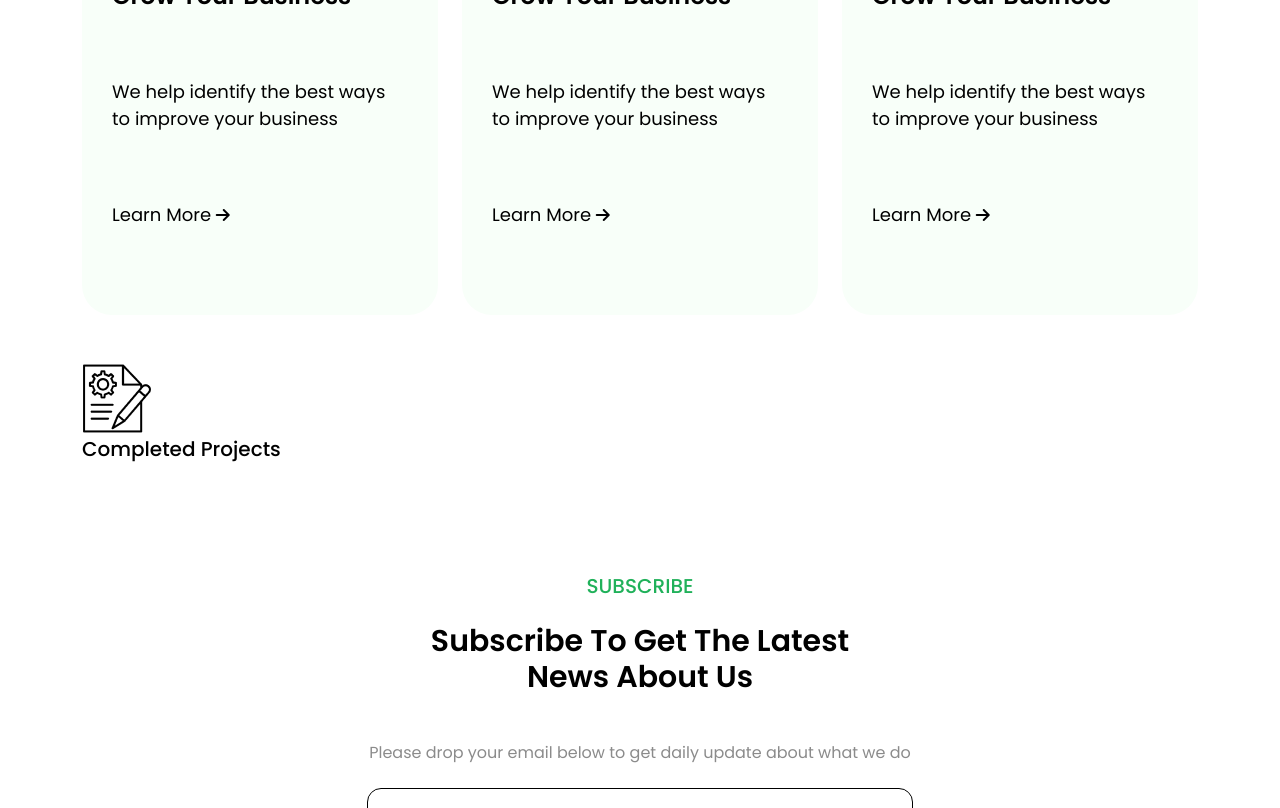
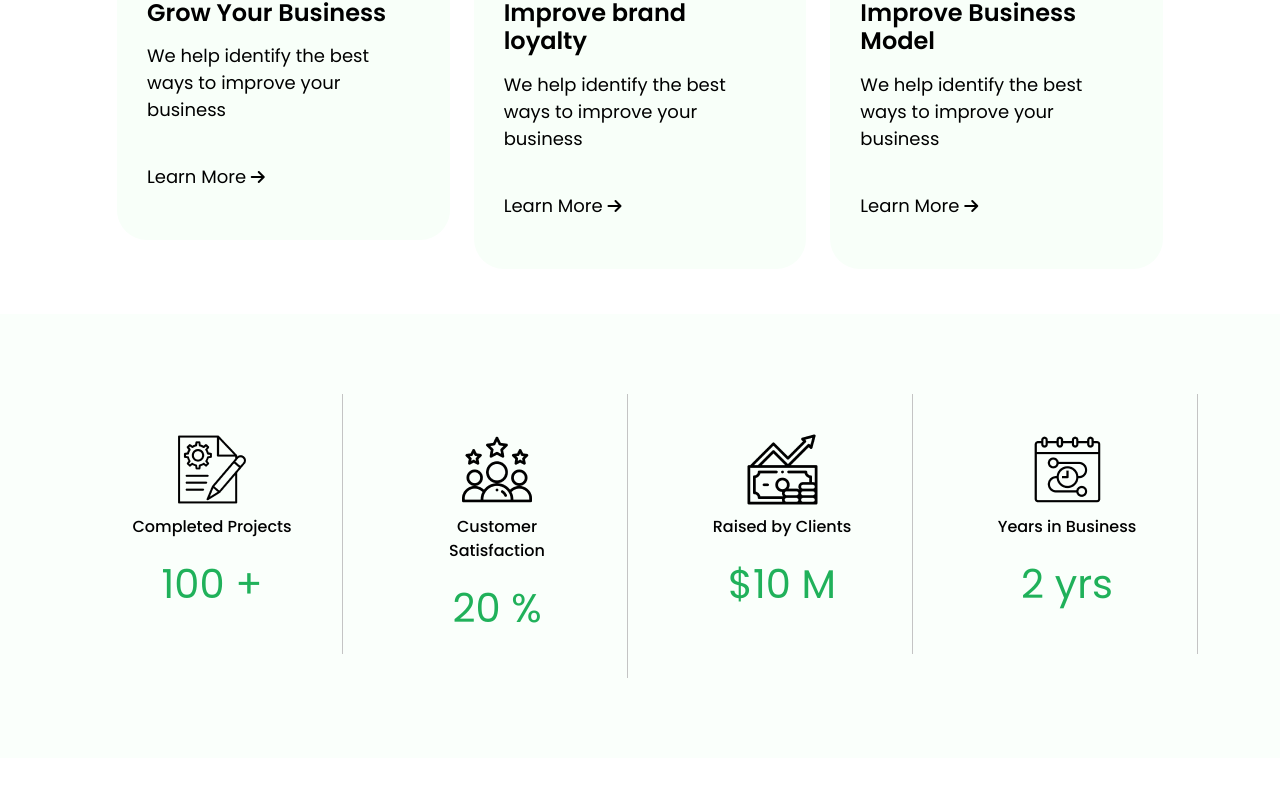
Before and after one commit to ashmaakther/design_agency, a plain HTML site: page index.html in a window 1280 px wide. Shown: the part 1308-2116 px from the top of the page. Drawn offline with Linux system fonts and the light colour scheme.

Commit message:
Add files via upload

```diff
--- a/css/style.css
+++ b/css/style.css
@@ -1,15 +1,13 @@
 /* font-family start */
 /* @import url('https://fonts.cdnfonts.com/css/avenir'); */
-@import url('https://fonts.googleapis.com/css2?family=Poppins:wght@400;500;600&display=swap');
-
-
+@import url('https://fonts.googleapis.com/css2?family=Poppins:wght@400;500;600;700&display=swap');
 /* font family end */
 
 /* common css start */
 body{
     font-family: "Poppins", sans-serif;
-    font-size: 20px;
-    font-weight: 500;
+    font-size: 18px;
+    font-weight: 400;
     color:#000000;
 }
 /* common css end */
@@ -57,10 +55,9 @@ header{
 .btn_reg{
     border-radius: 10px;
     padding: 10px;
+}
+/* header end */
 
-}
-
-/* header end */
 /* banner start */
 .banner{
     background-color: #D7F5DC;
@@ -79,18 +76,18 @@ header{
 }
 .b_p1{
     margin: 10px 0 35px;
-    font-weight: 400;
+    font-size: 20px;
 
 }
 .b_btn{
     margin-top: 0;
     border-radius: 16px;
     padding: 20px 30px;
+    font-size: 20px;
+    font-weight: 500;
 }
 .b_img{}
 .b_img img{}
-
-
 /* banner end */
 /* logos start */
 .logos{
@@ -99,8 +96,8 @@ header{
 }
 /* logos end */
 /* solution start */
-.solution p{
-    margin-top: 67px;
+.solution {
+    padding: 70px 105px 45px;
 }
 .cm_p{
     font-size: 20px;
@@ -118,8 +115,7 @@ header{
     color: #000000;
 }
 .s_single{
-    padding: 10px 30px 35px;
-    margin-bottom: 48px;
+    padding: 50px 50px 50px 30px;
     background-color: #F8FFF9;
     border-radius: 30px;
 }
@@ -128,47 +124,71 @@ header{
     box-shadow:0px 20px 40px rgba(0, 0, 0, 0.1) ;
 }
 .s_icon{
-    margin: 50px 0 15px;
+
 }
 .s_icon i{
-    padding: 20px;
+    padding: 30px;
     font-size: 25px;
     background-color:#D7F5DC;
     border: 1px solid transparent;
     border-radius: 20px;
     color: #130F26;
 }
+.s_single h3{
+    margin: 15px 0;
+}
 .cm_h3{
     font-size: 24px;
     font-weight: 600;
     color: #000000;
 }
-.single_p{
-    margin: 15px 0 43px;
 
-    font-size: 18px;
-    font-weight: 400;
-}
-.s_single p{
-    margin-bottom: 51px;
+.s_p{
+    margin-bottom: 40px;
 }
 .s_single p a{
-
     font-size: 18px;
     font-weight: 400;
     color: #000000;
     text-decoration: none;
+}
+.s_single p a:hover{
+    color: #F55F1D !important;
+
 }
 .s_single p a span i{
     font-size: 16px;
     color: #000000;
 
 }
+.s_single p a span i:hover{
+    transform: scale(1.2);
+}
 
 
 /* solution end */
-/* growth start */
-/* growth end */
+/* feature start */
+.feature{
+    background-color: #FAFFFB;
+    padding: 80px 0;
+}
+.f_item{
+    padding: 40px 40px;
+    border-right: 1px solid #C4C4C4;
+}
+.f_img{}
+.f_img img{}
+.f_p{
+    margin-top: 10px;
+    margin-bottom: 15px;
+    font-size: 16px;
+    font-weight: 500;
+}
+.f_p1{
+    font-size: 40px;
+    color: #20B15A;
+}
+/* feature end */
 /* contact start */
 .contact{
     padding: 91px 0 87px;
--- a/index.html
+++ b/index.html
@@ -82,7 +82,6 @@
     </section>
     <!-- banner end -->
     <!-- logos start -->
-
     <section class="logos">
       <div class="container">
         <div class="row">
@@ -131,29 +130,30 @@
         <div class="col-xl-4">
          <div class="s_single">
             <div class="s_icon"><i class="fa-brands fa-facebook-messenger"></i></div>
-            <h3 class="cm_h3 mb-0" >Grow Your Business</h3>
-            <p class="single_p">We help identify the best ways to improve your business</p>
-            <p><a href="#">Learn More <span><i class="fa-solid fa-arrow-right"></i></span></a></p>
+            <h3 class="cm_h3" >Grow Your Business</h3>
+            <p class="s_p">We help identify the best ways to improve your business</p>
+            <p class="mb-0"><a href="#">Learn More <span><i class="fa-solid fa-arrow-right"></i></span></a></p>
           </div>
         </div>
          <!-- s single item -->
          <div class="col-xl-4">
           <div class="s_single">
-             <div class="s_icon"><i class="fa-brands fa-facebook-messenger"></i></div>
-             <h3 class="cm_h3 mb-0" >Grow Your Business</h3>
-             <p class="single_p">We help identify the best ways to improve your business</p>
-             <p><a href="#">Learn More <span><i class="fa-solid fa-arrow-right"></i></span></a></p>
+             <div class="s_icon"><i class="fa-regular fa-heart"></i></div>
+             <h3 class="cm_h3" >Improve brand loyalty</h3>
+             <p class="s_p">We help identify the best ways to improve your business</p>
+             <p class="mb-0"><a href="#">Learn More <span><i class="fa-solid fa-arrow-right"></i></span></a></p>
            </div>
          </div>
           <!-- s single item -->
         <div class="col-xl-4">
           <div class="s_single">
-             <div class="s_icon"><i class="fa-brands fa-facebook-messenger"></i></div>
-             <h3 class="cm_h3 mb-0" >Grow Your Business</h3>
-             <p class="single_p">We help identify the best ways to improve your business</p>
-             <p><a href="#">Learn More <span><i class="fa-solid fa-arrow-right"></i></span></a></p>
+             <div class="s_icon"><i class="fa-regular fa-envelope"></i></div>
+             <h3 class="cm_h3" >Improve Business Model</h3>
+             <p class="s_p">We help identify the best ways to improve your business</p>
+             <p class="mb-0"><a href="#">Learn More <span><i class="fa-solid fa-arrow-right"></i></span></a></p>
            </div>
          </div>
+
 
       </div>
       </div>
@@ -163,15 +163,46 @@
     <section class="feature">
       <div class="container">
         <div class="row">
+          <!-- f item start -->
          <div class="col-xl">
-          <div class="f_item">
+          <div class="f_item text-center">
             <div class="f_img">
-              <img src="images/project-plan.png" alt="design_agency">
+              <img src="images/project-plan.png" class="img-fluid" alt="design_agency">
             </div>
-            <p>Completed Projects</p>
-            <p></p>
+            <p class="f_p">Completed Projects</p>
+            <p class="f_p1 mb-0">100 +</p>
           </div>
          </div>
+          <!-- f item start -->
+          <div class="col-xl">
+            <div class="f_item text-center">
+              <div class="f_img">
+                <img src="images/rating (1).png" class="img-fluid" alt="design_agency">
+              </div>
+              <p class="f_p">Customer Satisfaction</p>
+              <p class="f_p1 mb-0">20 %</p>
+            </div>
+           </div>
+            <!-- f item start -->
+         <div class="col-xl">
+          <div class="f_item text-center">
+            <div class="f_img">
+              <img src="images/raise.png" alt="design_agency">
+            </div>
+            <p class="f_p">Raised by Clients</p>
+            <p class="f_p1 mb-0">$10 M</p>
+          </div>
+         </div>
+          <!-- f item start -->
+          <div class="col-xl">
+            <div class="f_item text-center">
+              <div class="f_img">
+                <img src="images/timeline 1.png" alt="design_agency">
+              </div>
+              <p class="f_p">Years in Business</p>
+              <p class="f_p1 mb-0">2 yrs</p>
+            </div>
+           </div>
         </div>
       </div>
 
```
